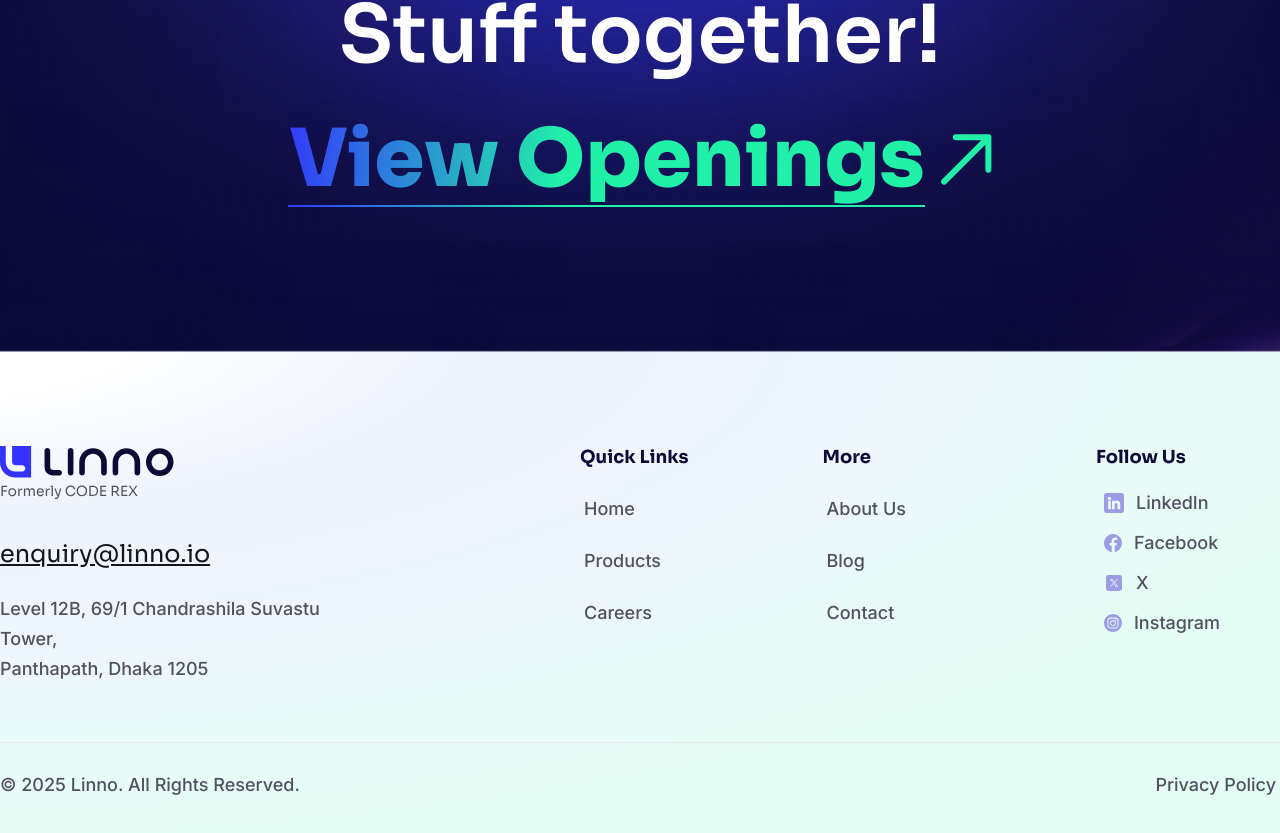
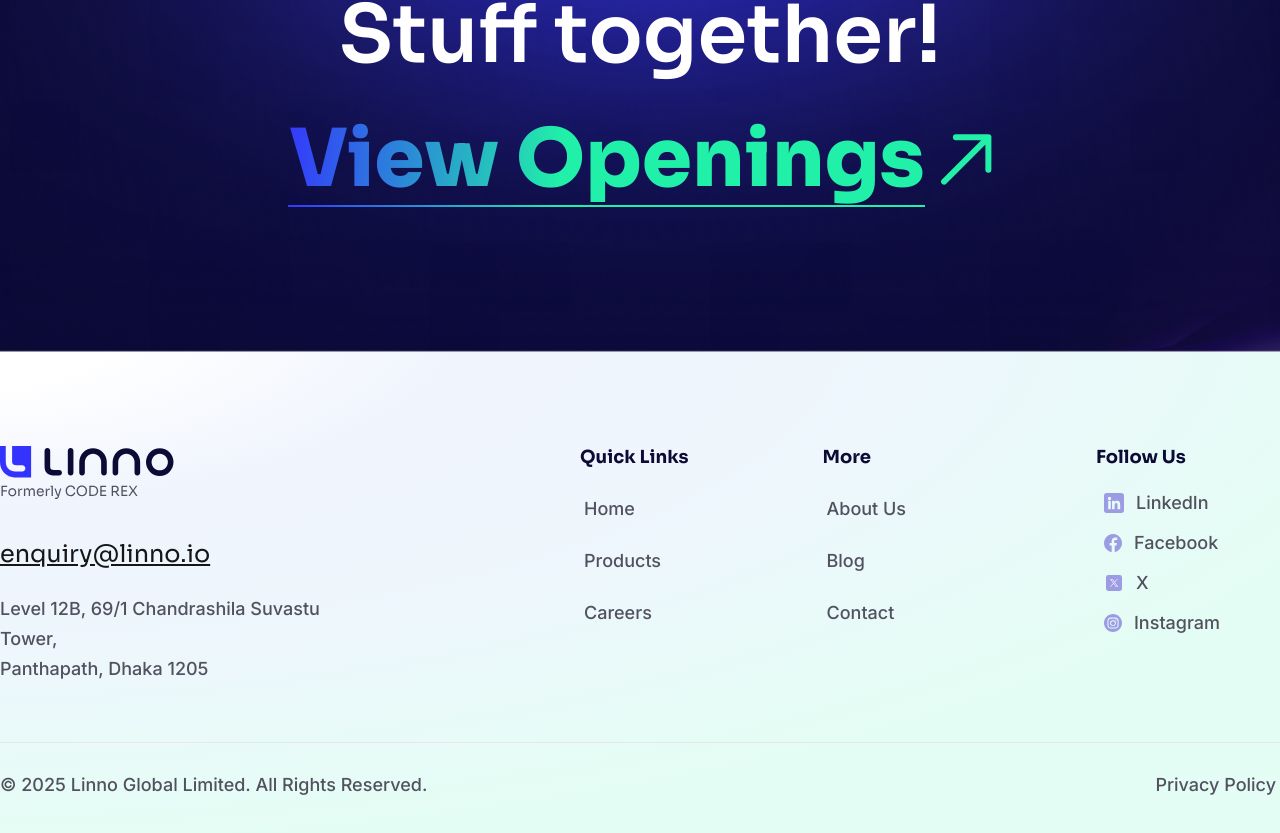
Before and after one commit to CODEREXLTD/Linno-website, a Next.js app: page / in a window 1280 px wide. Shown: the part 5857-6690 px from the top of the page. Built offline with nearby package versions, Linux system fonts and the light colour scheme.

Commit message:
copyright text updated

```diff
--- a/src/components/common/Footer.jsx
+++ b/src/components/common/Footer.jsx
@@ -157,7 +157,7 @@ const Footer = () => {
 						{/* Copyright Section */}
 						<div className="flex flex-col sm:flex-row justify-between items-center gap-4 sm:gap-6 lg:gap-8 w-full pt-[20px] sm:pt-[24px] lg:pt-[28px] border-t border-gray-200">
 							<p className="text-sm sm:text-base lg:text-lg font-inter font-medium leading-[18px] sm:leading-[19px] lg:leading-[20px] text-global-5 text-center sm:text-left order-2 sm:order-1">
-								© 2025 Linno. All Rights Reserved.
+								&copy; 2025 Linno Global Limited. All Rights Reserved.
 							</p>
 							<div className="flex flex-col sm:flex-row items-center gap-3 sm:gap-6 lg:gap-8 text-sm sm:text-base lg:text-lg font-inter font-medium leading-[18px] sm:leading-[19px] lg:leading-[20px] text-global-5 text-center sm:text-right order-1 sm:order-2" >
 								<Link
```
